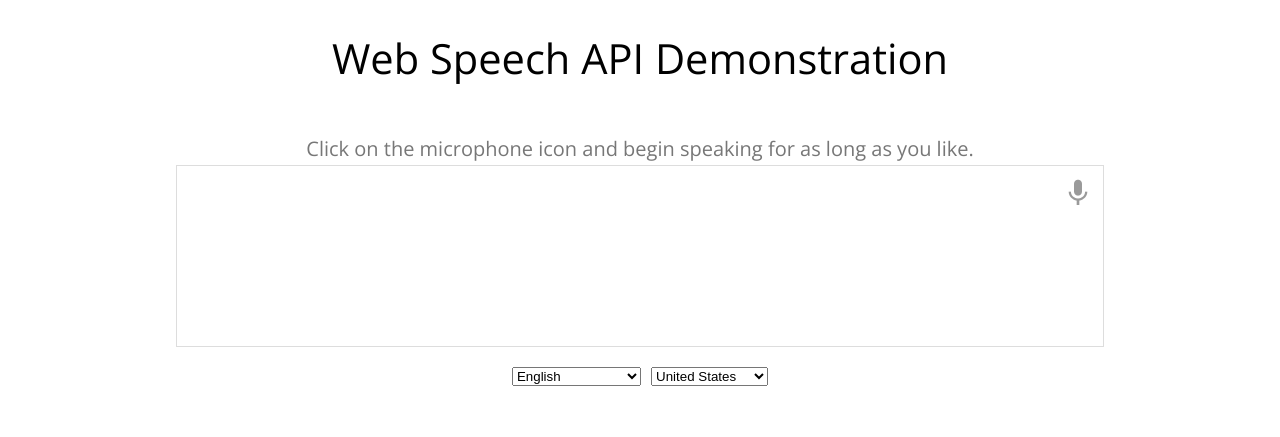
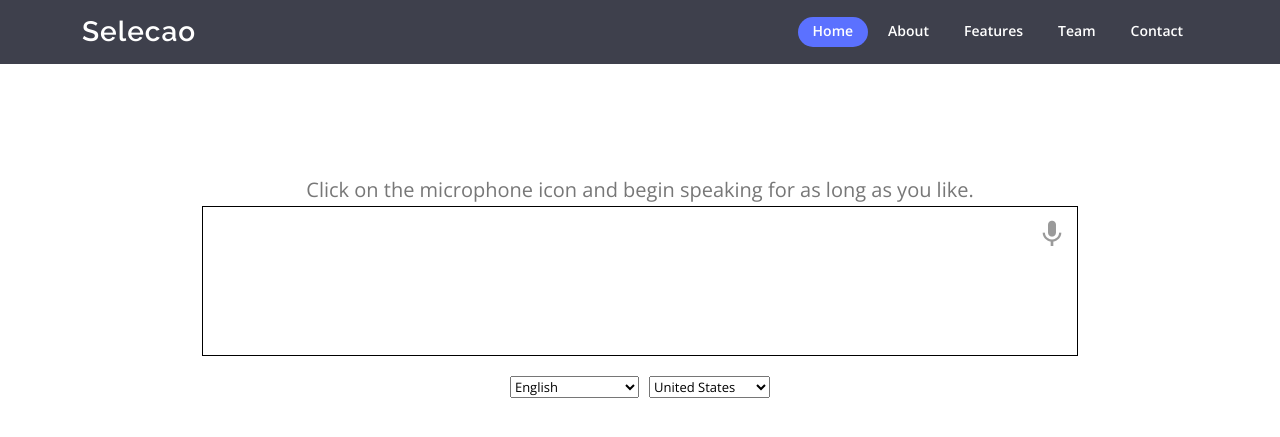
Before and after one commit to vkranurag/Alpha-Wingman, a Flask app: page /stt in a window 1280 px wide. Shown: the top 437 px of the page. Run offline with Flask 2, Linux system fonts and the light colour scheme; some libraries are stand-ins or nearby versions.

Commit message:
modified speech recognition code

```diff
--- a/website/templates/speech-to-text.html
+++ b/website/templates/speech-to-text.html
@@ -1,6 +1,25 @@
 <!DOCTYPE html>
 <html class="no-js consumer" lang="en">
   <head>
+    <link href="https://fonts.googleapis.com/css?family=Open+Sans:300,300i,400,400i,600,600i,700,700i|Raleway:300,300i,400,400i,500,500i,600,600i,700,700i|Poppins:300,300i,400,400i,500,500i,600,600i,700,700i" rel="stylesheet">
+
+        <meta charset="utf-8"/>
+        <meta name="viewport" content="width=device-width, initial-scale=1"/>
+        <title> Speed Reader</title>
+        <link rel="stylesheet" type="text/css" href="//fonts.googleapis.com/css?family=Molengo" />
+        <link href="https://cdn.jsdelivr.net/npm/bootstrap@5.0.0-beta2/dist/css/bootstrap.min.css" rel="stylesheet" integrity="sha384-BmbxuPwQa2lc/FVzBcNJ7UAyJxM6wuqIj61tLrc4wSX0szH/Ev+nYRRuWlolflfl" crossorigin="anonymous">
+        <!-- <link rel="stylesheet" href="{{ url_for('static', filename='homestyles.css') }}"> -->
+        <link href="{{ url_for('static', filename='assets/css/style2.css') }}" rel="stylesheet">
+
+
+        <link href="{{ url_for('static', filename='assets/vendor/animate.css/animate.min.css') }}" rel="stylesheet">
+        <link href="{{ url_for('static', filename='assets/vendor/aos/aos.css') }}" rel="stylesheet">
+        <link href="{{ url_for('static', filename='assets/vendor/bootstrap/css/bootstrap.min.css') }}" rel="stylesheet">
+        <link href="{{ url_for('static', filename='assets/vendor/bootstrap-icons/bootstrap-icons.css') }}" rel="stylesheet">
+        <link href="{{ url_for('static', filename='assets/vendor/boxicons/css/boxicons.min.css') }}" rel="stylesheet">
+        <link href="{{ url_for('static', filename='assets/vendor/glightbox/css/glightbox.min.css') }}" rel="stylesheet">
+        <link href="{{ url_for('static', filename='assets/vendor/remixicon/remixicon.css') }}" rel="stylesheet">
+        <link href="{{ url_for('static', filename='assets/vendor/swiper/swiper-bundle.min.css') }}" rel="stylesheet">
 
     <script nonce="LtkB-PUaqAPfIUB5yIpS_Q">
       (function (e, p) {
@@ -70,7 +89,7 @@
       #results {
         font-size: 14px;
         font-weight: bold;
-        border: 1px solid #ddd;
+        border: 1px solid rgb(0, 0, 0);
         padding: 15px;
         text-align: left;
         min-height: 150px;
@@ -115,16 +134,37 @@
       }
     </style>
   </head>
+
+
   <body class="" id="grid">
+
+    <!-- ======= Header ======= -->
+  <header id="header" class="fixed-top d-flex align-items-center  header-transparent ">
+    <div class="container d-flex align-items-center justify-content-between">
+
+      <div class="logo">
+        <h1><a href="/">Selecao</a></h1>
+        <!-- Uncomment below if you prefer to use an image logo -->
+
+      </div>
+
+      <nav id="navbar" class="navbar">
+        <ul>
+          <li><a class="nav-link scrollto active" href="/">Home</a></li>
+          <li><a class="nav-link scrollto" href="#about">About</a></li>
+          <li><a class="nav-link scrollto" href="#features">Features</a></li>
+          <li><a class="nav-link scrollto" href="#team">Team</a></li>
+          <li><a class="nav-link scrollto" href="#contact">Contact</a></li>
+        </ul>
+        <i class="bi bi-list mobile-nav-toggle"></i>
+      </nav><!-- .navbar -->
+
+    </div>
+  </header><!-- End Header -->
+
+    <br> <br> <br> <br> <br>
     <div class="browser-landing" id="main">
-      <div class="compact marquee-stacked" id="marquee">
-        <div class="marquee-copy">
-          <h1>
-            Web Speech API
-            Demonstration
-          </h1>
-        </div>
-      </div>
+
       <div class="compact marquee">
         <div id="info">
           <p id="info_start">
@@ -174,25 +214,10 @@
           </button>
         </div>
         <div id="results">
-          <span class="final" id="final_span"></span>
+          <span class="final" contentEditable="true" id="final_span"></span>
           <span class="interim" id="interim_span"></span>
         </div>
-        <div id="copy">
-          <button class="button" id="copy_button" onclick="copyButton()">
-            Copy and Paste
-          </button>
-          <div id="copy_info">
-            <p>Press Control-C to copy text.</p>
-            <p>(Command-C on Mac.)</p>
-          </div>
-          <button class="button" id="email_button" onclick="emailButton()">
-            Create Email
-          </button>
-          <div id="email_info">
-            <p>Text sent to default email application.</p>
-            <p>(See chrome://settings/handlers to change.)</p>
-          </div>
-        </div>
+
         <div class="compact marquee" id="div_language">
           <select id="select_language" onchange="updateCountry()"></select
           >&nbsp;&nbsp;
@@ -435,7 +460,7 @@
           var interim_transcript = "";
           if (typeof event.results == "undefined") {
             recognition.onend = null;
-            recognition.stop();
+            //recognition.stop();
             upgrade();
             return;
           }
@@ -483,28 +508,7 @@
         window.location.href = "mailto:?subject=" + subject + "&body=" + body;
       }
 
-      function copyButton() {
-        if (recognizing) {
-          recognizing = false;
-          recognition.stop();
-        }
-        copy_button.style.display = "none";
-        copy_info.style.display = "inline-block";
-        showInfo("");
-      }
 
-      function emailButton() {
-        if (recognizing) {
-          create_email = true;
-          recognizing = false;
-          recognition.stop();
-        } else {
-          createEmail();
-        }
-        email_button.style.display = "none";
-        email_info.style.display = "inline-block";
-        showInfo("");
-      }
 
       function startButton(event) {
         if (recognizing) {
@@ -549,5 +553,18 @@
         email_info.style.display = "none";
       }
     </script>
+    <script src="https://cdn.jsdelivr.net/npm/bootstrap@5.0.0-beta2/dist/js/bootstrap.bundle.min.js" integrity="sha384-b5kHyXgcpbZJO/tY9Ul7kGkf1S0CWuKcCD38l8YkeH8z8QjE0GmW1gYU5S9FOnJ0" crossorigin="anonymous"></script>
+    <script type="text/javascript" src="{{ url_for('static', filename='index.js') }}">
+    </script>
+      <!-- Vendor JS Files -->
+  <script src="{{ url_for('static', filename='assets/vendor/aos/aos.js') }}"></script>
+  <script src="{{ url_for('static', filename='assets/vendor/bootstrap/js/bootstrap.bundle.min.js') }}"></script>
+  <script src="{{ url_for('static', filename='assets/vendor/glightbox/js/glightbox.min.js') }}"></script>
+  <script src="{{ url_for('static', filename='assets/vendor/isotope-layout/isotope.pkgd.min.js') }}"></script>
+  <script src="{{ url_for('static', filename='assets/vendor/php-email-form/validate.js') }}"></script>
+  <script src="{{ url_for('static', filename='assets/vendor/swiper/swiper-bundle.min.js') }}"></script>
+
+  <!-- Template Main JS File -->
+  <script src="{{ url_for('static', filename='assets/js/main.js') }}"></script>
   </body>
 </html>
```
